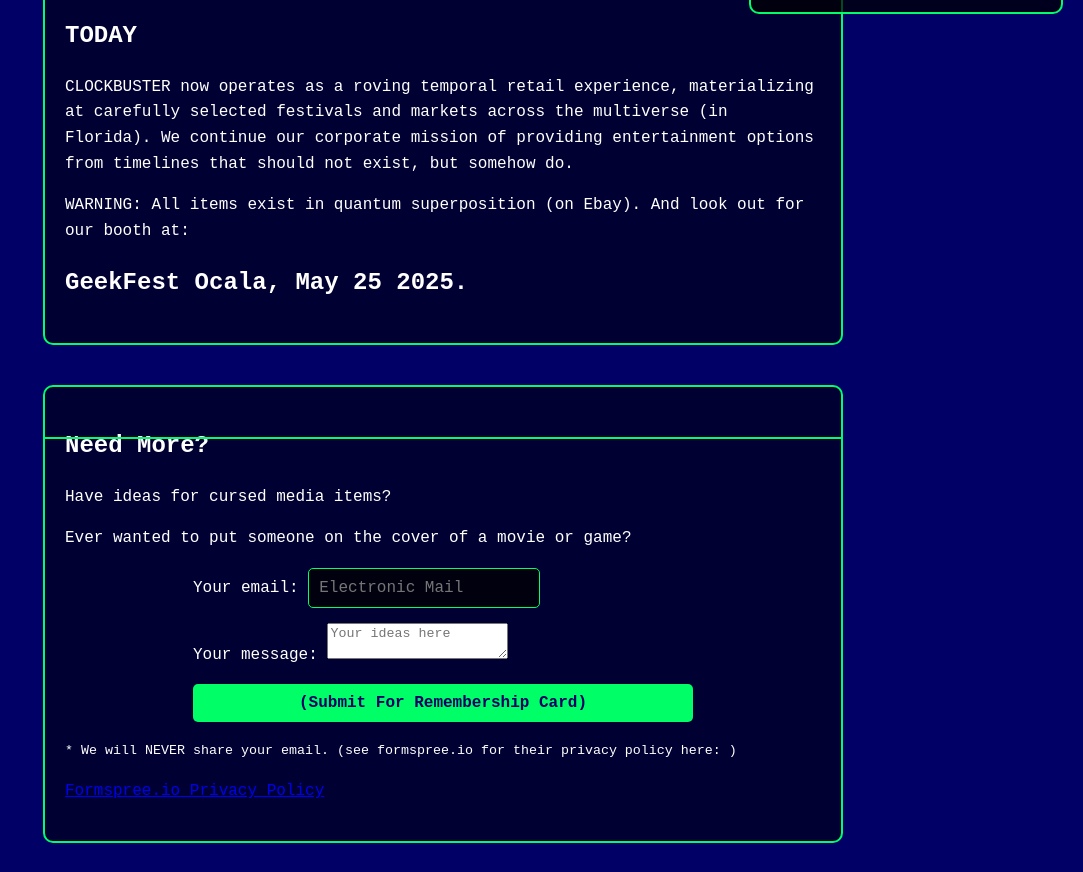
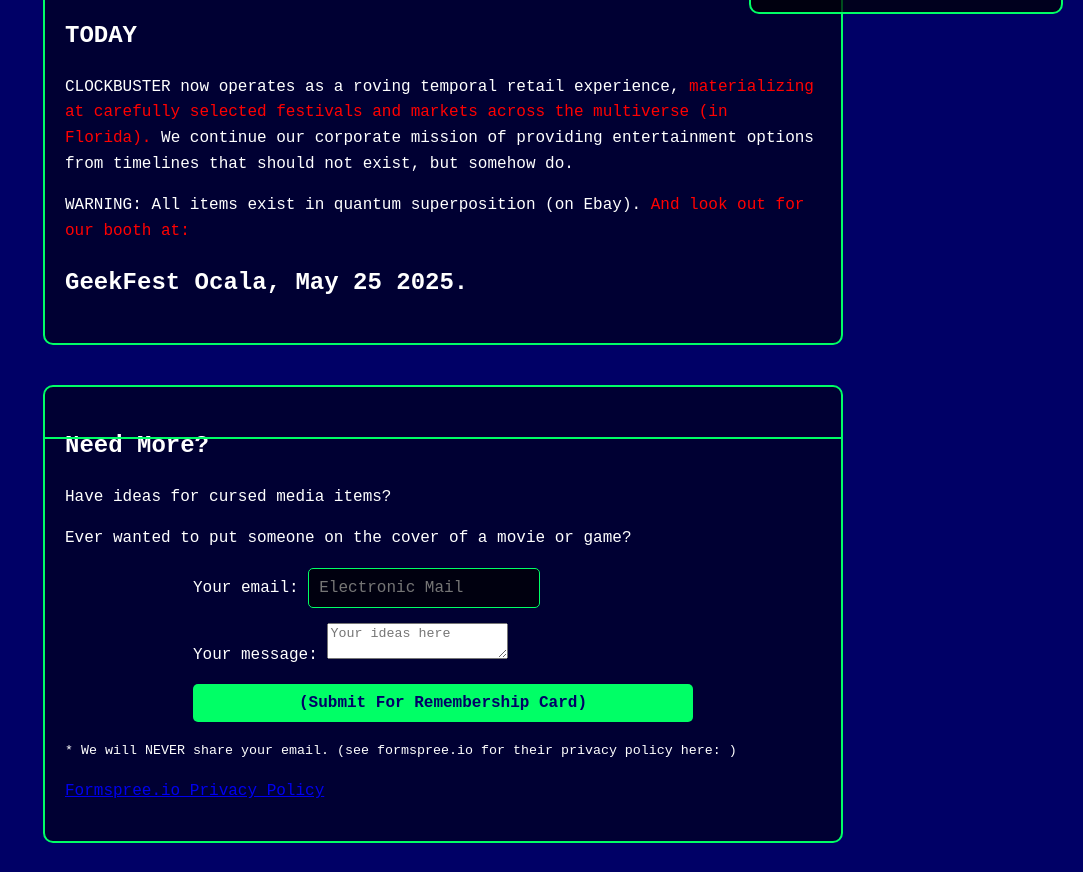
Before and after one commit to flavoredpennies/inexplicable, a plain HTML site: page docs/index.html in a window 1280 px wide. Shown: the part 955-1827 px from the top of the page, without its empty margins (197-1280 px from the left). Drawn offline with Linux system fonts and the light colour scheme; a web font is replaced by a local one.

Commit message:
Update index.html

```diff
--- a/docs/index.html
+++ b/docs/index.html
@@ -347,8 +347,8 @@
             <p>In 1985, a parallel-dimension video rental chain called CLOCKBUSTER emerged as the dominant force in home entertainment. Unlike its blue-and-yellow counterpart from our realm, The green and gold CLOCKBUSTER specialized in media that leaked through the cracks of spacetime itself.</p>
 </p>Clockbusters dimensional retail footprint reached its peak in 1997 with 2,222½ locations. However, during the universe-wide Y2K internet recalibration, then Clockbuster CEO John Pro-Oco passed up on an opportunity to buy out their emerging competitor: NEXTFLIX™. </p>
             <p>Since then most CLOCKBUSTER locations phase-shifted into what our Risk Management Department calls "temporary temporal uncertainty."</p>
-<h2 class="text-2xl font-bold mb-4">TODAY</h2> <p>CLOCKBUSTER now operates as a roving temporal retail experience, materializing at carefully selected festivals and markets across the multiverse (in Florida). We continue our corporate mission of providing entertainment options from timelines that should not exist, but somehow do.
-            <p class="glitch-text">WARNING: All items exist in quantum superposition (on Ebay). And look out for our booth at:</p>
+<h2 class="text-2xl font-bold mb-4">TODAY</h2> <p>CLOCKBUSTER now operates as a roving temporal retail experience, <span style="color: red;">materializing at carefully selected festivals and markets across the multiverse (in Florida).</span> We continue our corporate mission of providing entertainment options from timelines that should not exist, but somehow do.
+            <p class="glitch-text">WARNING: All items exist in quantum superposition (on Ebay). <span style="color: red;">And look out for our booth at:</span></p>
 <h2 class="text-2xl font-bold mb-4">GeekFest Ocala, May 25 2025.</h2>
         </div>
 
```
